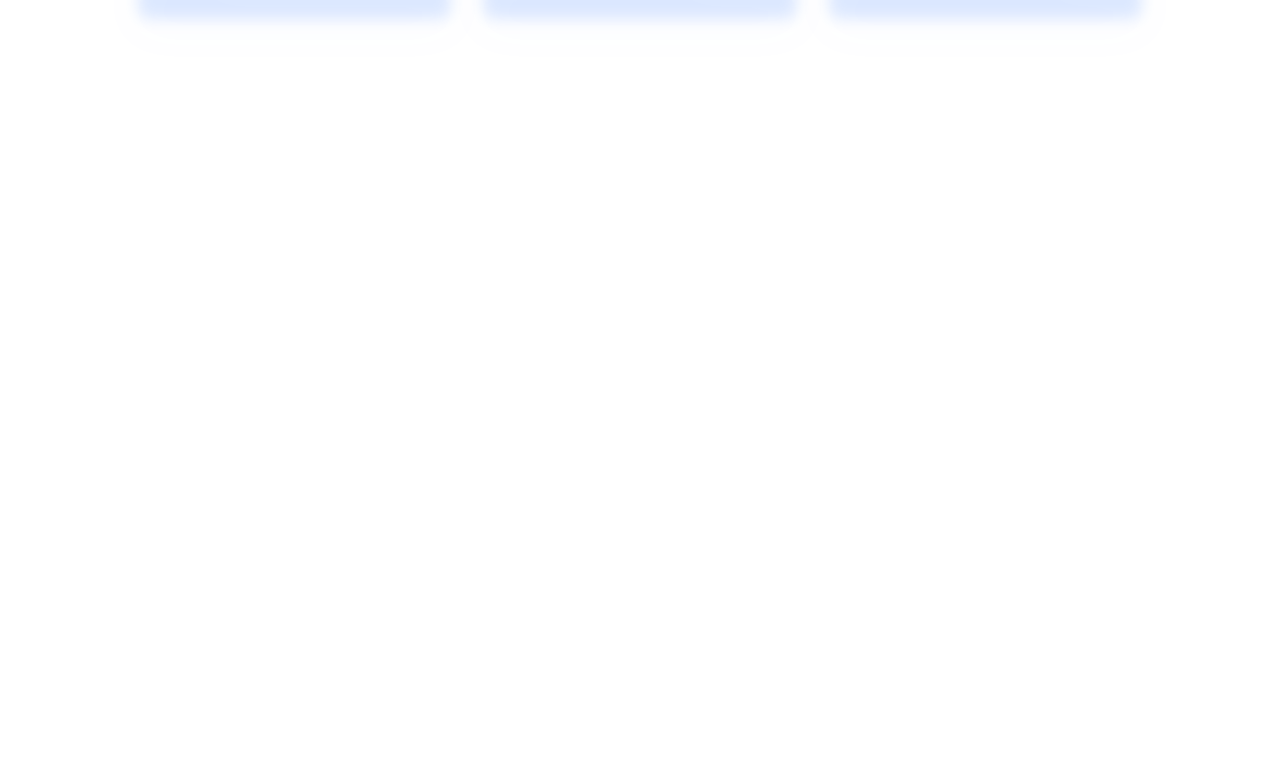
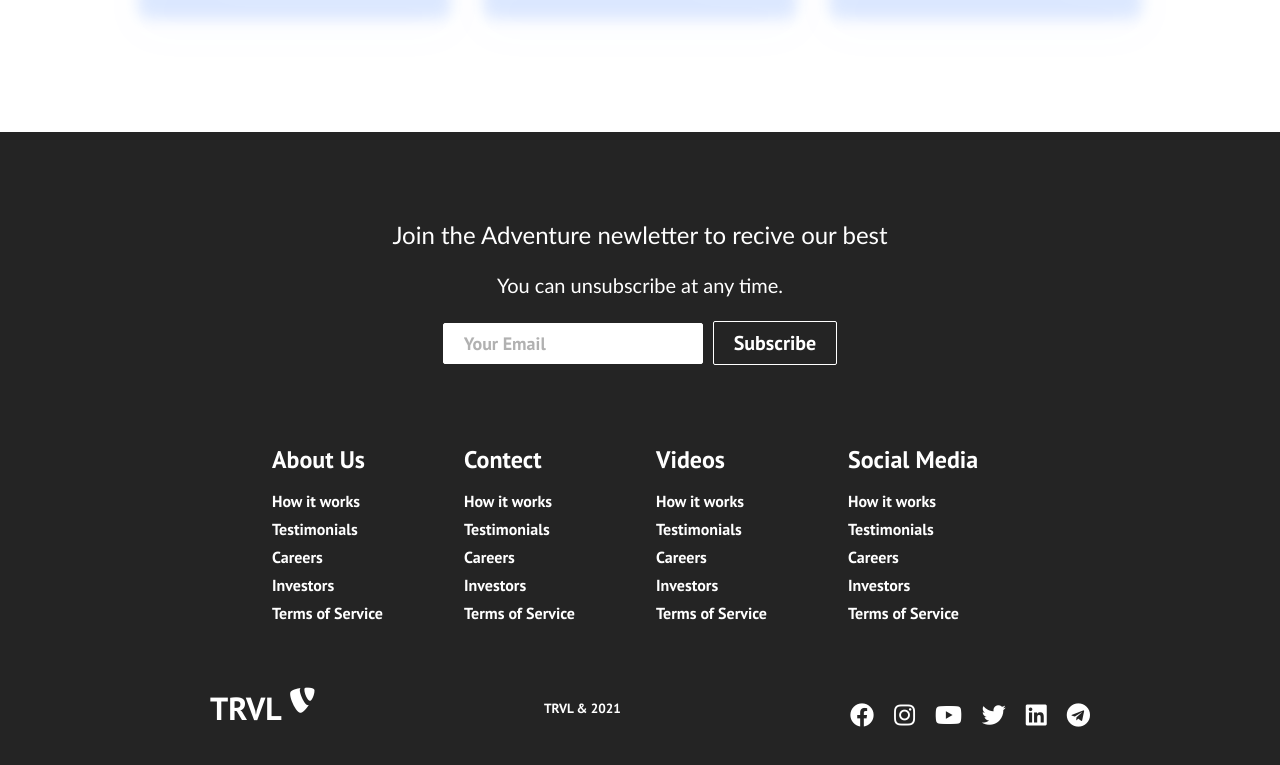
Before and after one commit to shirin-nazari/react-website, a React (Create React App) app: page / in a window 1280 px wide. Shown: the part 1793-2558 px from the top of the page. Before the commit the page ends 1925 px from the top, so only its background shows below. Built offline with nearby package versions, Linux system fonts and the light colour scheme.

Commit message:
add footer

```diff
--- a/src/App.css
+++ b/src/App.css
@@ -24,7 +24,7 @@
   font-size: 100px;
 }
 .products {
-  background-image: url("./images/img2.jpg");
+  background-image: url("./images/img3.jpg");
   background-position: center;
   background-size: fill;
   background-repeat: no-repeat;
--- a/src/App.js
+++ b/src/App.js
@@ -2,7 +2,9 @@
 import Navbar from "./components/Navbar";
 import { BrowserRouter as Router, Route, Switch } from "react-router-dom";
 import Home from "./components/pages/Home";
-
+import Services from "./components/pages/Services";
+import Products from "./components/pages/Products";
+import SignUp from "./components/pages/SignUp";
 function App() {
   return (
     <>
@@ -10,6 +12,9 @@
         <Navbar />
         <Switch>
           <Route path="/" exact component={Home} />
+          <Route path="/services" component={Services} />
+          <Route path="/Products" component={Products} />
+          <Route path="/sign-up" component={SignUp} />
         </Switch>
       </Router>
     </>
--- /dev/null
+++ b/src/components/Footer.css
@@ -0,0 +1,147 @@
+.footer-container {
+  background-color: #242424;
+  padding: 4rem 0 2rem 0;
+  display: flex;
+  flex-direction: column;
+  justify-content: center;
+  align-items: center;
+}
+.footer-subscription {
+  display: flex;
+  flex-direction: column;
+  justify-content: center;
+  align-items: center;
+  text-align: center;
+  margin-bottom: 24px;
+  padding: 24px;
+  color: #fff;
+}
+.footer-subscription > p {
+  font-family: "Trebuchet MS", "Lucida Sans Unicode", "Lucida Grande",
+    "Lucida Sans", Arial, sans-serif;
+}
+.footer-subscription-heading {
+  margin-bottom: 24px;
+  font-size: 24px;
+}
+
+.footer-subscription-text {
+  margin-bottom: 24px;
+  font-size: 20px;
+}
+.footer-input {
+  padding: 8px 20px;
+  border-radius: 2px;
+  margin-right: 10px;
+  outline: none;
+  border: none;
+  font-size: 18px;
+  margin-bottom: 16px;
+  border: 1px solid #fff;
+}
+
+.footer-links {
+  width: 100%;
+  max-width: 100px;
+  display: flex;
+  justify-content: center;
+}
+
+.footer-link-wrapper {
+  display: flex;
+}
+.footer-link-items {
+  display: flex;
+  flex-direction: column;
+  align-items: flex-start;
+  margin: 16px;
+  text-align: left;
+  width: 160px;
+  box-sizing: border-box;
+}
+
+.footer-link-items h2 {
+  margin-bottom: 16px;
+}
+.footer-link-items > h2 {
+  color: #fff;
+}
+.footer-link-items a {
+  color: #fff;
+  text-decoration: none;
+  margin-bottom: 8px;
+}
+.footer-link-items a:hover {
+  color: e9e9e9;
+  transition: 0.3s ease-out;
+}
+
+.footer-email-form h2 {
+  margin-bottom: 32px;
+}
+
+.footer-input::placeholder {
+  color: #b1b1b1;
+}
+
+/* social Icons */
+
+.social-icon-link {
+  color: #fff;
+  font-size: 24px;
+}
+.social-media {
+  max-width: 1000px;
+  width: 100%;
+}
+
+.social-media-wrap {
+  display: flex;
+  justify-content: space-between;
+  align-items: center;
+  width: 90%;
+  max-width: 1000px;
+  margin: 40px auto 0 auto;
+}
+
+.social-icons {
+  display: flex;
+  justify-content: space-between;
+  align-items: center;
+  width: 240px;
+}
+
+.social-logo {
+  color: #fff;
+  justify-self: start;
+  margin-left: 20px;
+  cursor: pointer;
+  text-decoration: none;
+  font-size: 2rem;
+  display: flex;
+  align-self: center;
+  margin-bottom: 16px;
+}
+
+.website-rights {
+  color: #fff;
+  margin-bottom: 16px;
+}
+
+@media screen and (max-width: 820px) {
+  .footer-links {
+    padding-top: 2rem;
+  }
+  .footer-input {
+    width: 100%;
+  }
+  .btn {
+    width: 100%;
+  }
+  .footer-link-wrapper {
+    flex-direction: column;
+  }
+  .social-media-wrap {
+    flex-direction: column;
+  }
+}
--- /dev/null
+++ b/src/components/Footer.js
@@ -0,0 +1,129 @@
+import React from "react";
+import { Link } from "react-router-dom";
+import { Button } from "./Button";
+import "./Footer.css";
+function Footer() {
+  return (
+    <div className="footer-container">
+      <section className="footer-subscription">
+        <p className="footer-subscription-heading">
+          Join the Adventure newletter to recive our best
+        </p>
+        <p className="footer-subscription-text">
+          You can unsubscribe at any time.
+        </p>
+        <div className="input-areas">
+          <form action="">
+            <input
+              type="email"
+              name="email"
+              placeholder="Your Email"
+              className="footer-input"
+            />
+            <Button buttonStyle="btn--outline">Subscribe</Button>
+          </form>
+        </div>
+      </section>
+      <div className="footer-links">
+        <div className="footer-link-wrapper">
+          <div className="footer-link-items">
+            <h2>About Us </h2>
+            <Link to="/sign -up">How it works</Link>
+            <Link to="/">Testimonials</Link>
+            <Link to="/">Careers</Link>
+            <Link to="/">Investors</Link>
+            <Link to="/">Terms of Service</Link>
+          </div>
+          <div className="footer-link-items">
+            <h2>Contect</h2>
+            <Link to="/sign -up">How it works</Link>
+            <Link to="/">Testimonials</Link>
+            <Link to="/">Careers</Link>
+            <Link to="/">Investors</Link>
+            <Link to="/">Terms of Service</Link>
+          </div>
+        </div>
+        <div className="footer-link-wrapper">
+          <div className="footer-link-items">
+            <h2>Videos </h2>
+            <Link to="/sign -up">How it works</Link>
+            <Link to="/">Testimonials</Link>
+            <Link to="/">Careers</Link>
+            <Link to="/">Investors</Link>
+            <Link to="/">Terms of Service</Link>
+          </div>
+          <div className="footer-link-items">
+            <h2>Social Media</h2>
+            <Link to="/sign -up">How it works</Link>
+            <Link to="/">Testimonials</Link>
+            <Link to="/">Careers</Link>
+            <Link to="/">Investors</Link>
+            <Link to="/">Terms of Service</Link>
+          </div>
+        </div>
+      </div>
+      <section className="social-media">
+        <div className="social-media-wrap">
+          <div className="footer-logo">
+            <Link to="/" className="social-logo">
+              TRVL <i className="fab fa-typo3"></i>
+            </Link>
+          </div>
+          <small className="website-rights">TRVL & 2021</small>
+          <div className="social-icons">
+            <Link
+              className="social-icon-link facebook"
+              to="/"
+              target="_blank"
+              aria-label="Facebook"
+            >
+              <i className="fab fa-facebook"></i>
+            </Link>
+            <Link
+              className="social-icon-link instagram"
+              to="/"
+              target="_blank"
+              aria-label="Instagram"
+            >
+              <i className="fab fa-instagram"></i>
+            </Link>
+            <Link
+              className="social-icon-link youtube"
+              to="/"
+              target="_blank"
+              aria-label="Youtube"
+            >
+              <i className="fab fa-youtube"></i>
+            </Link>
+            <Link
+              className="social-icon-link twitter"
+              to="/"
+              target="_blank"
+              aria-label="Twitter"
+            >
+              <i className="fab fa-twitter"></i>
+            </Link>
+            <Link
+              className="social-icon-link linkedin"
+              to="/"
+              target="_blank"
+              aria-label="Linkedin"
+            >
+              <i className="fab fa-linkedin"></i>
+            </Link>
+            <Link
+              className="social-icon-link telegram"
+              to="/"
+              target="_blank"
+              aria-label="Telegram"
+            >
+              <i className="fab fa-telegram"></i>
+            </Link>
+          </div>
+        </div>
+      </section>
+    </div>
+  );
+}
+
+export default Footer;
--- a/src/components/HeroSection.js
+++ b/src/components/HeroSection.js
@@ -5,7 +5,7 @@
 function HeroSection() {
   return (
     <div className="hero-container">
-      <video controls src="../videos/video-1.mp4" autoPlay loop muted />
+      {/* <video controls src="../videos/video-1.mp4" autoPlay loop muted /> */}
       <h1>ADVENTURE AWAITS</h1>
       <p>What are you waiting for?</p>
       <div className="hero-btns">
--- a/src/components/pages/Home.js
+++ b/src/components/pages/Home.js
@@ -1,11 +1,13 @@
 import "../../App.css";
 import Cards from "../Cards";
+import Footer from "../Footer";
 import HeroSection from "../HeroSection";
 function Home() {
   return (
     <>
       <HeroSection />
       <Cards />
+      <Footer />
     </>
   );
 }
```
Also changed, not shown: 1 other file (tests, documents, lock files or other folders).
